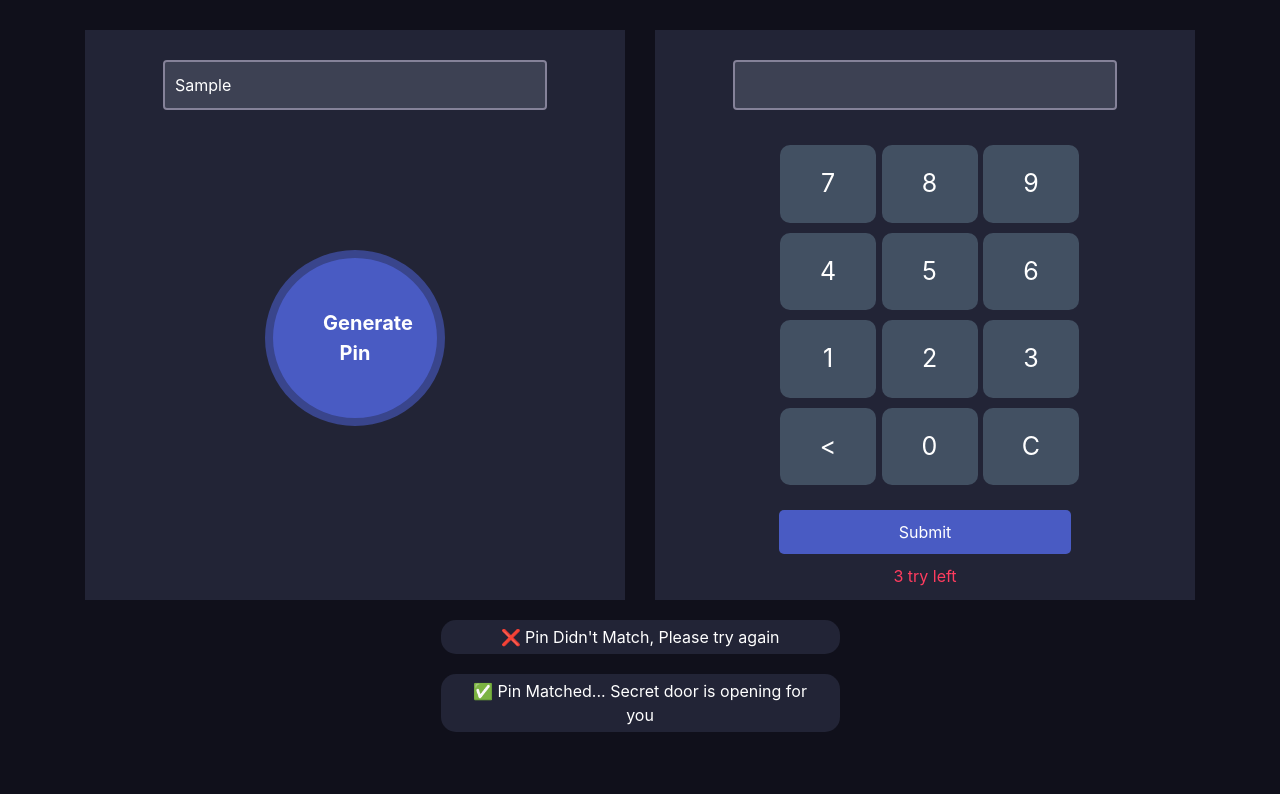
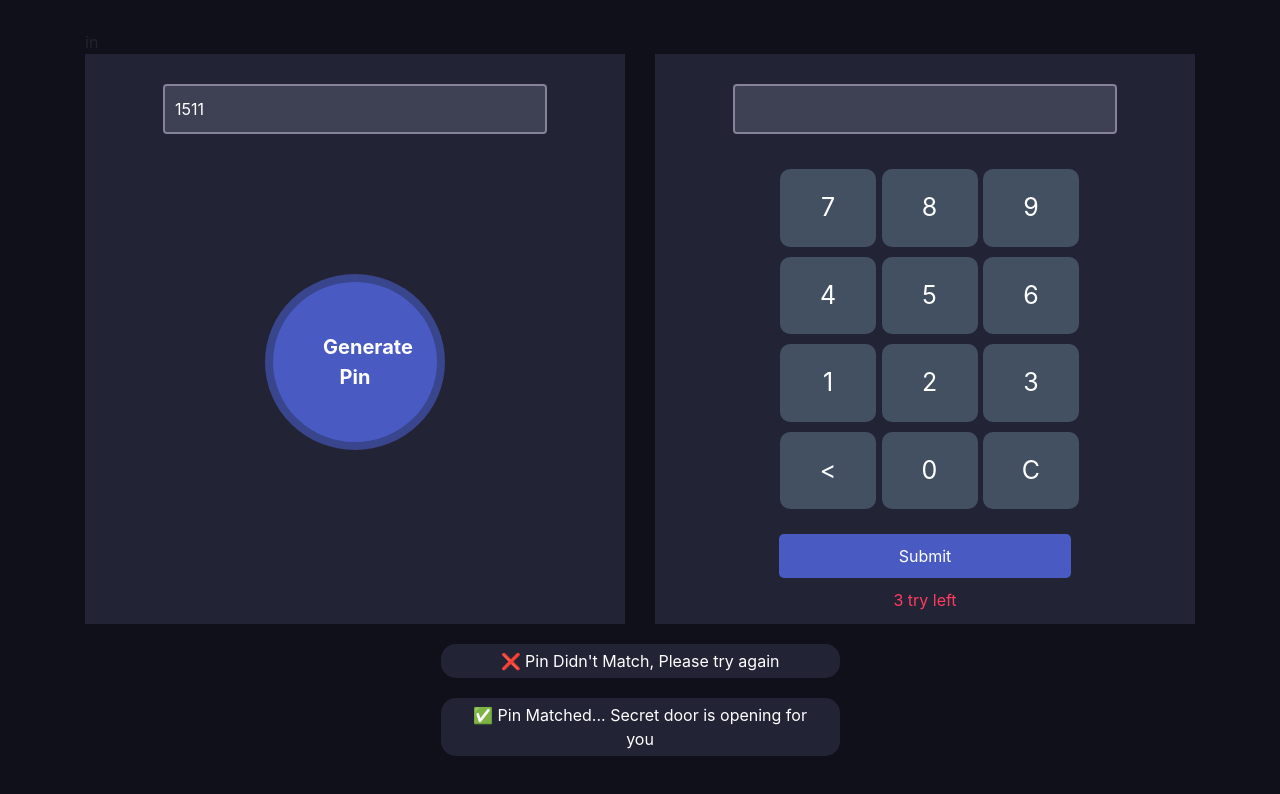
Before and after one commit to nurulamin092/pin-match-repo, a plain HTML site: page index.html in a window 1280 px wide. Both pictures are taken after typing "Sample" into the empty fields and a click on the button "Generate Pin". Drawn offline with nearby package versions, Linux system fonts and the light colour scheme.

Commit message:
added pin generate function

```diff
--- a/index.html
+++ b/index.html
@@ -1,19 +1,22 @@
 <!DOCTYPE html>
 <html lang="en">
+
 <head>
     <meta charset="UTF-8">
     <meta name="viewport" content="width=device-width, initial-scale=1.0">
     <title>Pin Generator</title>
-    <link rel="stylesheet" href="https://stackpath.bootstrapcdn.com/bootstrap/4.5.0/css/bootstrap.min.css" integrity="sha384-9aIt2nRpC12Uk9gS9baDl411NQApFmC26EwAOH8WgZl5MYYxFfc+NcPb1dKGj7Sk" crossorigin="anonymous">
+    <link rel="stylesheet" href="https://stackpath.bootstrapcdn.com/bootstrap/4.5.0/css/bootstrap.min.css"
+        integrity="sha384-9aIt2nRpC12Uk9gS9baDl411NQApFmC26EwAOH8WgZl5MYYxFfc+NcPb1dKGj7Sk" crossorigin="anonymous">
     <link rel="stylesheet" href="style.css">
 </head>
+
 <body>
-    <div class="container">
+    <div class="container">in
         <div class="row">
             <div class="col-md-6">
                 <div class="pin-generator half-width">
-                    <input class="form-control" type="text">
-                    <button class="generate-btn">Generate Pin</button>
+                    <input id="display-pin" class="form-control" type="text">
+                    <button onclick="generatePin()" class="generate-btn">Generate Pin</button>
                 </div>
             </div>
             <div class="col-md-6">
@@ -54,5 +57,7 @@
                 <p class="notify">✅ Pin Matched... Secret door is opening for you</p>
             </div>
         </div>
+        <script src="js/app.js"></script>
 </body>
+
 </html>
--- /dev/null
+++ b/js/app.js
@@ -0,0 +1,17 @@
+function getPin() {
+    const pin = Math.round(Math.random() * 10000);
+    const pinString = pin + '';
+    if (pinString.length == 4) {
+        return pin;
+    }
+    else {
+        console.log('got 3 digit and calling agan', pin);
+        return getPin();
+    }
+
+}
+
+function generatePin() {
+    const pin = getPin();
+    document.getElementById('display-pin').value = pin;
+}
```
Lines whose indentation alone changed are shown as unchanged.
